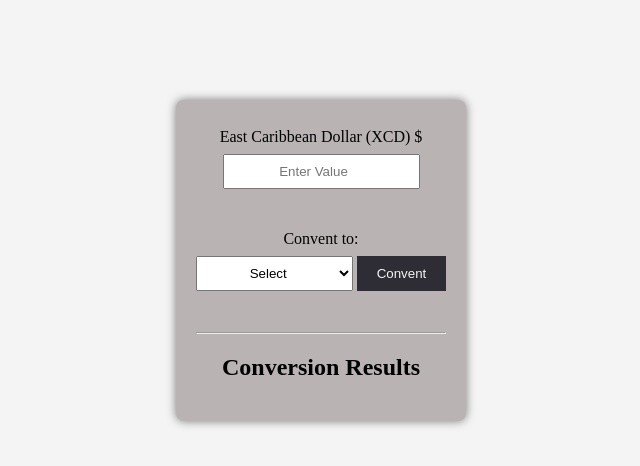
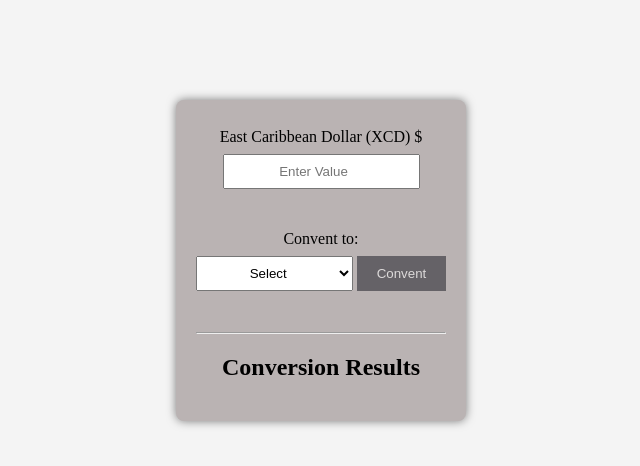
Before and after one commit to pandabear1313/Currency-Conventer, a plain HTML site: page index.html in a window 1280 px wide. In both pictures the pointer is over the button "Convent". Shown: the whole page, without its empty margins (319-959 px from the left). Drawn offline with Linux system fonts and the light colour scheme; files that its build step writes are made by us from their sources.

Commit message:
Making Things Clean

```diff
--- a/stylesheet.css
+++ b/CSS/stylesheet.css
@@ -24,7 +24,9 @@ body {
 
 }
 
-input, select, button {
+input,
+select,
+button {
 
     margin-bottom: 15px;
     padding: 8px;
@@ -36,6 +38,7 @@ label {
     display: block;
     padding: 8px;
 }
+
 button {
 
     color: #f4f4f4;
@@ -45,3 +48,7 @@ button {
     border: none;
 
 }
+
+button:hover {
+    opacity: 0.6;
+}
--- a/index.html
+++ b/index.html
@@ -4,8 +4,10 @@
 <head>
     <meta charset="UTF-8">
     <meta name="viewport" content="width=device-width, initial-scale=1.0">
-    <title>Document</title>
+    <title>Conversion Calculator</title>
     <link rel="stylesheet" href="./stylesheet.css">
+    <link rel="icon" type="image/x-icon" href="">
+
 </head>
 
 <body>
```
